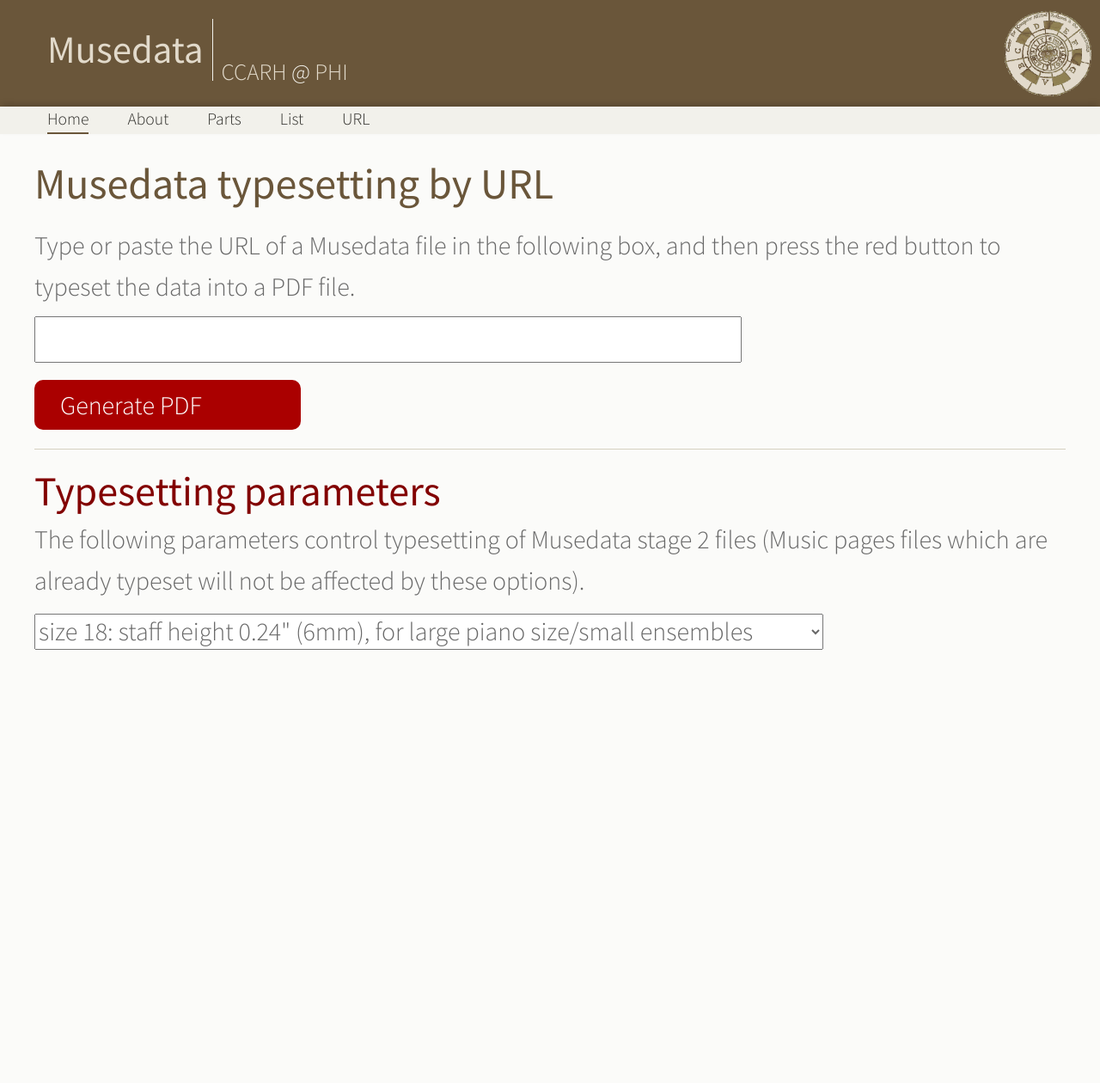
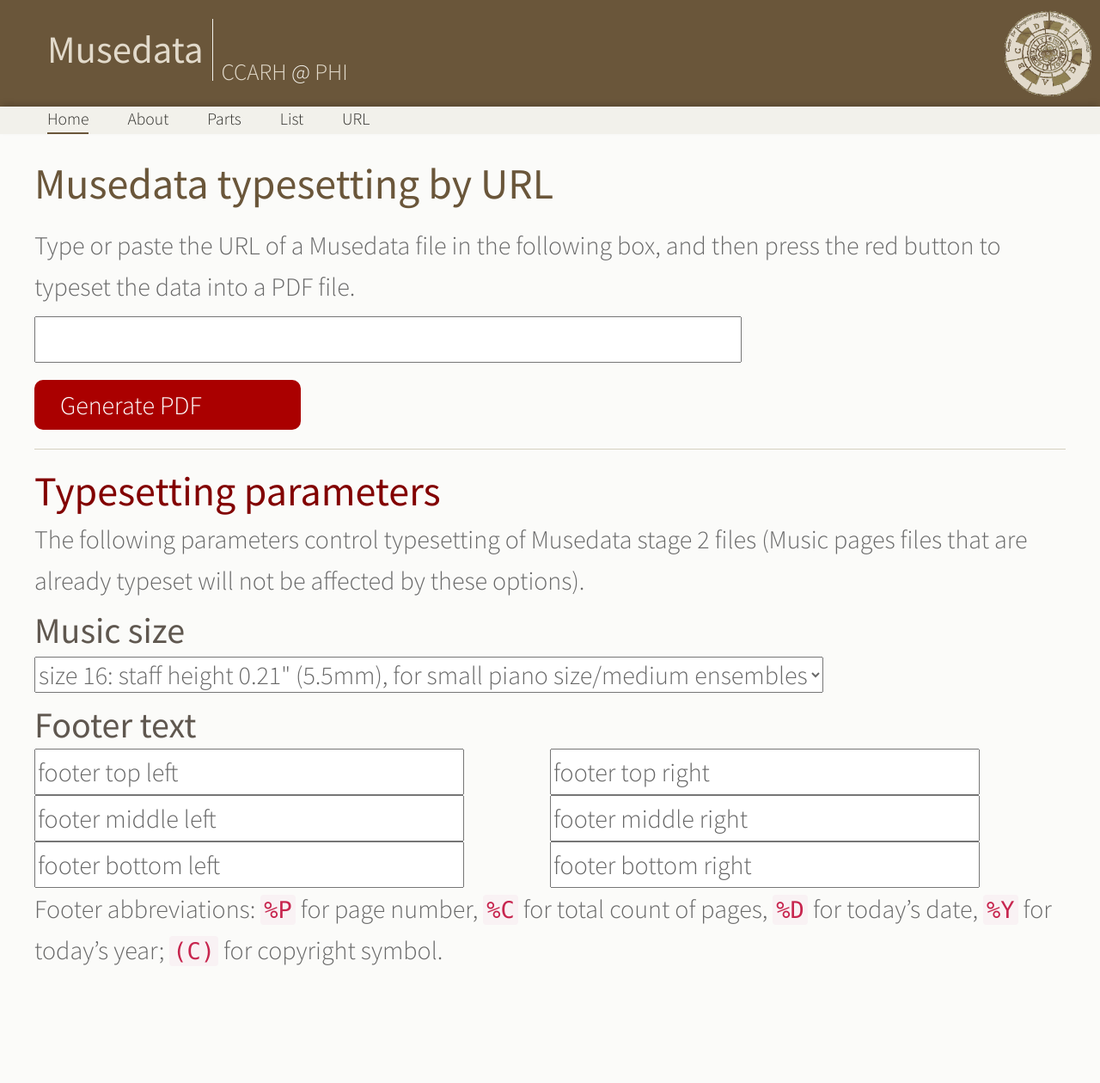
Before and after one commit to musedata/musedata-website, a Jekyll site: the page built from url/index.md, in a window 1280 px wide. Shown: the whole page at 86% size. Built offline with Jekyll 4.4.1, drawn with Linux system fonts in a browser that asks for light colours; nearby versions of some CDN libraries; our own code applies the rules of GitHub Pages for plain Markdown files; before the commit the page ends 900 px from its top, so only the background shows below that; part of the change alters nothing that is shown.

Commit message:
Added typesetting parameters.

```diff
--- a/url/index.md
+++ b/url/index.md
@@ -1,10 +1,15 @@
 ---
-title: MuseData file list page
+title: URL typesetting
 author: Craig Stuart Sapp
-keywords: file list
+keywords: URL typeset
 permalink: /url/index.html
+vim: ts=3 nowrap ft=html
 summary:
 ---
+
+{% include_relative scripts-local.html %}
+{% include_relative styles-local.html %}
+
 
 # Musedata typesetting by URL #
 
@@ -25,17 +30,33 @@ and then press the red button to typeset the data into a PDF file.
 <h2> Typesetting parameters </h2>
 
 The following parameters control typesetting of Musedata stage 2 files (Music
-pages files which are already typeset will not be affected by these options).
+pages files that are already typeset will not be affected by these options).
 
-
+<h3> Music size </h3>
 <select id="option-z">
 <option value="6">size 6: staff height 0.08" (2mm)</option>
 <option value="14">size 14: staff height 0.19" (4.75mm), for small score size for large ensembles</option>
-<option value="16">size 16: staff height 0.21" (5.5mm), for small piano size/medium ensembles</option>
-<option selected="selected" value="18">size 18: staff height 0.24" (6mm), for large piano size/small ensembles</option>
+<option selected="selected" value="16">size 16: staff height 0.21" (5.5mm), for small piano size/medium ensembles</option>
+<option value="18">size 18: staff height 0.24" (6mm), for large piano size/small ensembles</option>
 <option value="21">size 21: staff height 0.28" (7mm), for orchestral parts</option>
 </select>
 
+<h3> Footer text </h3>
 
-{% include_relative scripts-local.html %}
-{% include_relative styles-local.html %}
+<table width="100%">
+<tr>
+	<td><input id="L3" placeholder="footer top left"  style="width:500px;"></td>
+	<td><input id="R3" placeholder="footer top right" style="width:500px;"></td>
+</tr>
+<tr>
+	<td><input id="L2" placeholder="footer middle left"  style="width:500px;"></td>
+	<td><input id="R2" placeholder="footer middle right" style="width:500px;"></td>
+</tr>
+<tr>
+	<td><input id="L1" placeholder="footer bottom left"  style="width:500px;"></td>
+	<td><input id="R1" placeholder="footer bottom right" style="width:500px;"></td>
+</tr>
+</table>
+
+Footer abbreviations: `%P` for page number, `%C` for total count of pages, `%D` for today's
+date, `%Y` for today's year; `(C)` for copyright symbol.
--- a/url/listeners.html
+++ b/url/listeners.html
@@ -1,49 +1,15 @@
-
-{% include scripts/scripts-common.html %}
-
 <script>
-// vim: ts=3
-
-var CGI = {};      // CGI parameters from URL
-var MENUDATA = [];
-var ID = "";
-
+// vim: ts=3 nowrap ft=javascript
 
 //////////////////////////////
 //
-// DOMContentLoaded event listener --
+// DOMContentLoaded event listener --  What to do when the page finished loading.
 //
 
 document.addEventListener("DOMContentLoaded", function () {
-	CGI = GetCgiParameters();
-	if (CGI.id) {
-		ID = CGI.id;
-	}
-
-	// Create URL for work index to download:
-	var sid = "1U4Z-NeU2FGk_qNq6BwXeSVN-p8AnZsWbRHGo5fk3f3A"
-	var gid = "0";
-	var url = "https://docs.google.com/spreadsheets/d/";
-	url += sid + "/export?gid=" + gid + "&format=tsv";
-
-	var request = new XMLHttpRequest();
-	request.addEventListener("load", function () {
-		MENUDATA = PrepareMenuIndex(this.responseText)
-		doAction(MENUDATA);
-	});
-	request.open("GET", url);
-	request.send();
+	PrepareCgiParameters();
+	PrepareIndex();
 });
 
 
-
-//////////////////////////////
-//
-// doAction --
-//
-
-function doAction(menudata) {
-}
-
-
 </script>
--- a/url/scripts-local.html
+++ b/url/scripts-local.html
@@ -1,8 +1,7 @@
-
+{% include scripts/scripts-common.html %}
 {% include_relative listeners.html %}
 
 <script>
-
 
 //////////////////////////////
 //
@@ -10,6 +9,7 @@
 //
 
 function generatePdf(selector) {
+console.log("GENERATE PDF SELECTOR", selector);
 	var element = document.querySelector(selector);
 	if (!element) {
 		return;
@@ -25,20 +25,45 @@ function generatePdf(selector) {
 // generatePdfFromUrl --
 //
 
-function generatePdfFromUrl(url) {
-	if (!url) {
+function generatePdfFromUrl(dataurl) {
+console.log("URL INPUT = ", dataurl);
+	if (!dataurl) {
 		return;
 	}
-	if (url.match(/^\s*$/)) {
+	if (dataurl.match(/^\s*$/)) {
 		return;
 	}
-	url = url.replace(/['";\s]+/g, "");
-	url = "http://pdf.musedata.org?url=" + encodeURI(url);
+	dataurl = dataurl.replace(/['";\s]+/g, "");
+	var url = "http://pdf.musedata.org?url=" + encodeURIComponent(dataurl);
 
-	var zelement = document.querySelector("option-z");
+	var zelement = document.querySelector("#option-z");
 	if (zelement) {
 		var zoption = parseInt(zelement.value);
 		url += "&z=" + zoption;
+	}
+	var L1element = document.querySelector("#L1");
+	var L2element = document.querySelector("#L2");
+	var L3element = document.querySelector("#L3");
+	var R1element = document.querySelector("#R1");
+	var R2element = document.querySelector("#R2");
+	var R3element = document.querySelector("#R3");
+	if (L1element && L1element.value) {
+		url += "&L1=" + encodeURIComponent(L1element.value);
+	}
+	if (L2element && L2element.value) {
+		url += "&L2=" + encodeURIComponent(L2element.value);
+	}
+	if (L3element && L3element.value) {
+		url += "&L3=" + encodeURIComponent(L3element.value);
+	}
+	if (R1element && R1element.value) {
+		url += "&R1=" + encodeURIComponent(R1element.value);
+	}
+	if (R2element && R2element.value) {
+		url += "&R2=" + encodeURIComponent(R2element.value);
+	}
+	if (R3element && R3element.value) {
+		url += "&R3=" + encodeURIComponent(R3element.value);
 	}
 
 	window.open(url, "_blank");
--- a/url/styles-local.html
+++ b/url/styles-local.html
@@ -1,4 +1,3 @@
-
 <style>
 
 #main-content h1 {
@@ -26,4 +25,4 @@ div.pdfbutton:hover {
 	cursor: pointer;
 }
 
-<style>
+</style>
```
